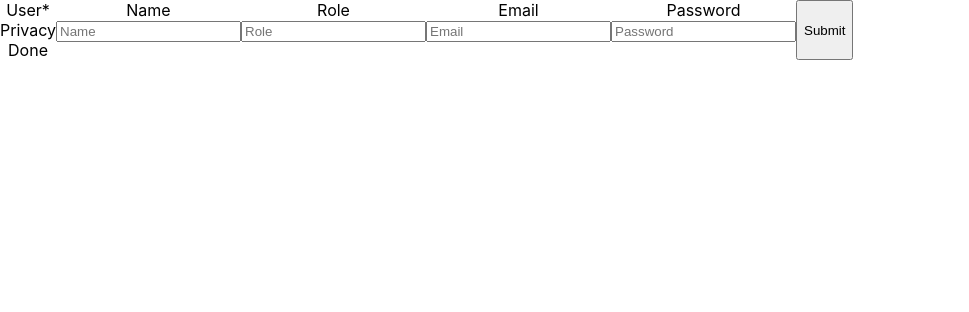
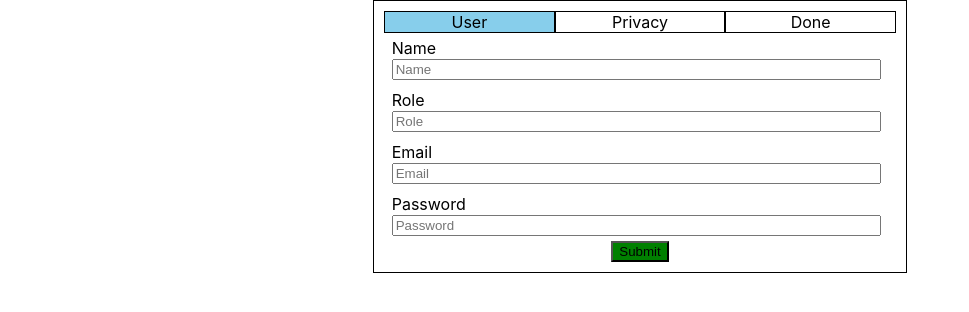
Before and after one commit to balpal4495/balform1, a React (Create React App) app: page / in a window 1280 px wide. Shown: the top 312 px of the page, without its empty margins (0-969 px from the left). Built offline with nearby package versions, Linux system fonts and the light colour scheme.

Commit message:
introduce sass and start styling

```diff
--- a/package.json
+++ b/package.json
@@ -6,10 +6,13 @@
     "@testing-library/jest-dom": "^4.2.4",
     "@testing-library/react": "^9.3.2",
     "@testing-library/user-event": "^12.1.1",
+    "@types/classnames": "^2.2.10",
     "@types/jest": "^24.0.0",
     "@types/node": "^12.0.0",
     "@types/react": "^16.9.0",
     "@types/react-dom": "^16.9.0",
+    "classnames": "^2.2.6",
+    "node-sass": "^4.14.1",
     "react": "^16.13.1",
     "react-dom": "^16.13.1",
     "react-scripts": "3.4.3",
--- a/src/App.css
+++ /dev/null
@@ -1,4 +0,0 @@
-.App {
-  display: flex;
-  text-align: center;
-}
--- /dev/null
+++ b/src/App.scss
@@ -0,0 +1,11 @@
+.App {
+  width: 40%;
+  margin: 0px auto;
+  border: 1px solid black;
+  padding: 10px;
+}
+
+
+.submit-button {
+  background-color: green;
+}
--- a/src/App.tsx
+++ b/src/App.tsx
@@ -1,5 +1,5 @@
 import React from "react";
-import "./App.css";
+import "./App.scss";
 import { MultiStageForm } from "./Form/MultiStageForm";
 function App() {
   return (
--- /dev/null
+++ b/src/Form/MultiStageForm.scss
@@ -0,0 +1,19 @@
+.multistageform {
+}
+
+.multistageform-progress {
+  display: flex;
+  justify-content: center;
+}
+
+.multistageform-progress__heading {
+  background-color: white;
+  flex-basis: 33%;
+  flex-grow: 0;
+  text-align: center;
+  border: 1px solid black;
+}
+
+.multistageform-progress__heading--active {
+  background-color: skyblue;
+}
--- a/src/Form/MultiStageForm.tsx
+++ b/src/Form/MultiStageForm.tsx
@@ -1,9 +1,11 @@
 import React, { useState, useCallback } from "react";
+import classnames from "classnames";
 import { User } from "./Pages/User";
 import { Privacy } from "./Pages/Privacy";
 import { Done } from "./Pages/Done";
 import { FormData } from "../Shared/types";
 
+import "./MultiStageForm.scss";
 interface ProgressProps {
   stages: string[];
   currentStage: string;
@@ -15,11 +17,15 @@ function StageProgress(props: ProgressProps) {
 
   return (
     <>
-      <div>
+      <div className="multistageform-progress">
         {stages.map((s, i) => (
-          <div key={i}>
+          <div
+            className={classnames("multistageform-progress__heading", {
+              "multistageform-progress__heading--active": currentStage === s,
+            })}
+            key={i}
+          >
             {s}
-            {s === currentStage && "*"}
           </div>
         ))}
       </div>
@@ -56,14 +62,14 @@ export function MultiStageForm() {
 
   return (
     <>
-      <div>
+      <div className="multistageform">
         <StageProgress
           currentStage={stages[currentStageIndex]}
           currentStageIndex={currentStageIndex}
           stages={stages}
         />
       </div>
-      {components[currentStageIndex]}
+      <div>{components[currentStageIndex]}</div>
     </>
   );
 }
--- /dev/null
+++ b/src/Form/Pages/User.scss
@@ -0,0 +1,13 @@
+.user {
+  display: flex;
+  flex-direction: column;
+  align-items: center;
+}
+
+.user-field-container {
+  width: 97%;
+  padding: 5px;
+  &__input {
+    width: 97%;
+  }
+}
--- a/src/Form/Pages/User.tsx
+++ b/src/Form/Pages/User.tsx
@@ -2,6 +2,7 @@ import React, { useState } from "react";
 
 import { isEmailValid, isPasswordValid } from "../../Shared/utils";
 import { FormData } from "../../Shared/types";
+import "./User.scss";
 
 interface Props {
   onSubmit: (formData: FormData) => void;
@@ -12,7 +13,7 @@ function validateName(name: string) {
     return "Name must not be empty";
   }
 
-  return false
+  return false;
 }
 
 function validateEmail(email: string) {
@@ -24,7 +25,7 @@ function validateEmail(email: string) {
     return "Email must be valid";
   }
 
-  return false
+  return false;
 }
 
 function validatePassword(password: string) {
@@ -40,7 +41,7 @@ function validatePassword(password: string) {
     return "Password must contain 1 uppercase letter, 1 lowercase letter and a number";
   }
 
-  return false
+  return false;
 }
 export function User(props: Props) {
   const { onSubmit } = props;
@@ -51,6 +52,7 @@ export function User(props: Props) {
   const [emailError, setEmailError] = useState<string | boolean>(false);
 
   const [password, setPassword] = useState("");
+  const [role, setRole] = useState<string>("");
   const [passwordError, setPasswordError] = useState<string | boolean>(false);
 
   function validateAndSubmitForm() {
@@ -63,23 +65,28 @@ export function User(props: Props) {
     const passwordValidation = validatePassword(password);
     setPasswordError(passwordValidation);
 
-    if (nameValidation !== false || nameValidation !== false || passwordValidation !== false ) {
+    if (
+      nameValidation !== false ||
+      nameValidation !== false ||
+      passwordValidation !== false
+    ) {
       return;
     } else {
       const formData: FormData = {
         section: "User",
-        fields: { name: name, email: email, password: password },
+        fields: { name: name, email: email, password: password, role: role },
       };
       onSubmit(formData);
     }
-
   }
 
   return (
     <>
-      <div>
+      <div className="user">
+        <div className="user-field-container">
           <div>Name</div> {nameError && <span>{nameError}</span>}
           <input
+            className="user-field-container__input"
             name="name"
             aria-label="name-input"
             placeholder="Name"
@@ -88,13 +95,20 @@ export function User(props: Props) {
             value={name}
           />
         </div>
-      <div>
+        <div className="user-field-container">
           <div>Role</div>
-        <input name="role" placeholder="Role" type="text" />
+          <input
+            className="user-field-container__input"
+            name="role"
+            placeholder="Role"
+            type="text"
+            onChange={(e) => setRole(e.target.value)}
+          />
         </div>
-      <div>
+        <div className="user-field-container">
           <div>Email</div> {emailError && <span>{emailError}</span>}
           <input
+            className="user-field-container__input"
             name="email"
             placeholder="Email"
             type="text"
@@ -103,10 +117,11 @@ export function User(props: Props) {
             value={email}
           />
         </div>
-      <div>
+        <div className="user-field-container">
           <div>Password</div>
           {passwordError && <span>{passwordError}</span>}
           <input
+            className="user-field-container__input"
             name="password"
             placeholder="Password"
             type="password"
@@ -115,7 +130,10 @@ export function User(props: Props) {
             value={password}
           />
         </div>
-      <button onClick={validateAndSubmitForm}>Submit</button>
+        <button className="submit-button" onClick={validateAndSubmitForm}>
+          Submit
+        </button>
+      </div>
     </>
   );
 }
```
Also changed, not shown: 1 other file (tests, documents, lock files or other folders). Lines whose indentation alone changed are shown as unchanged.
